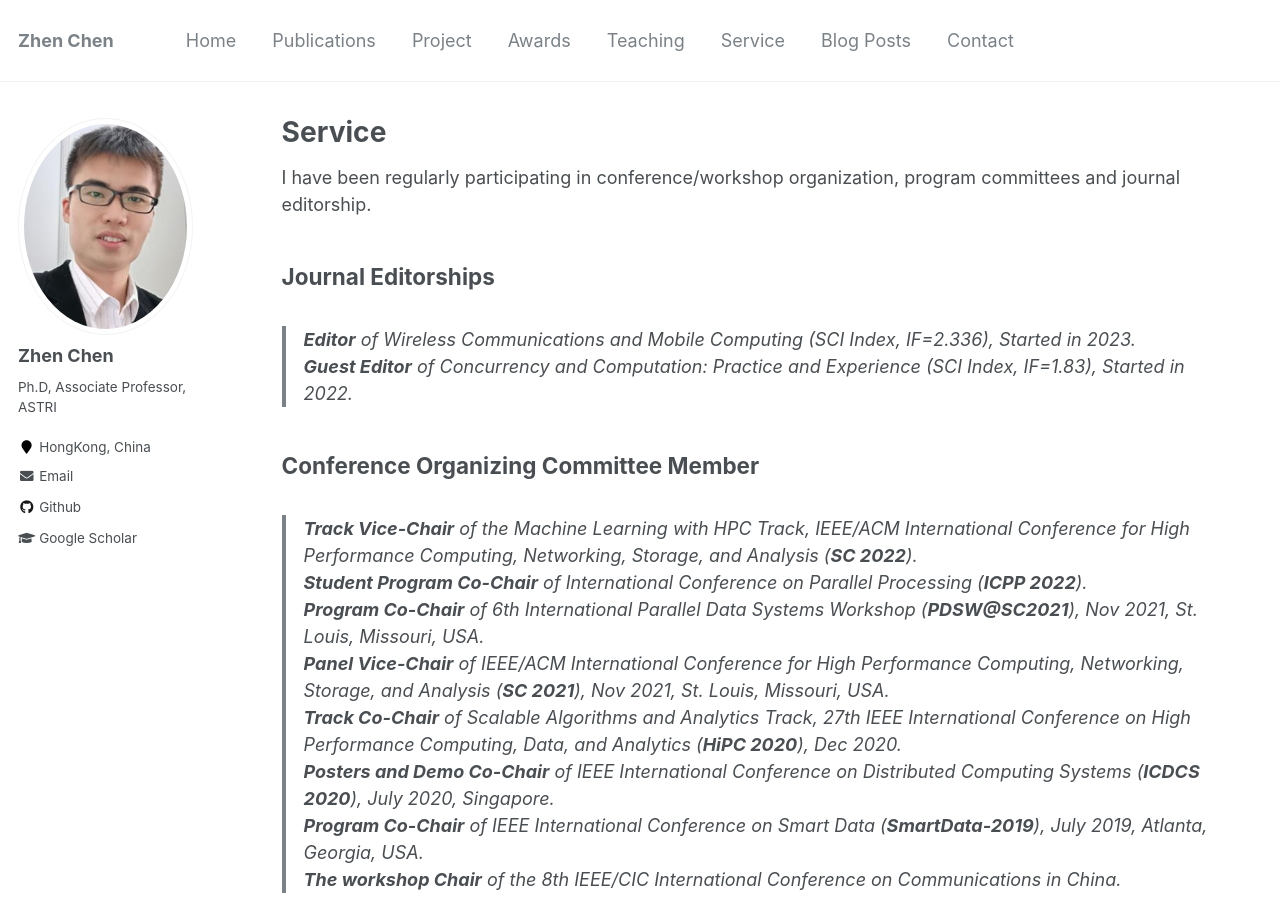
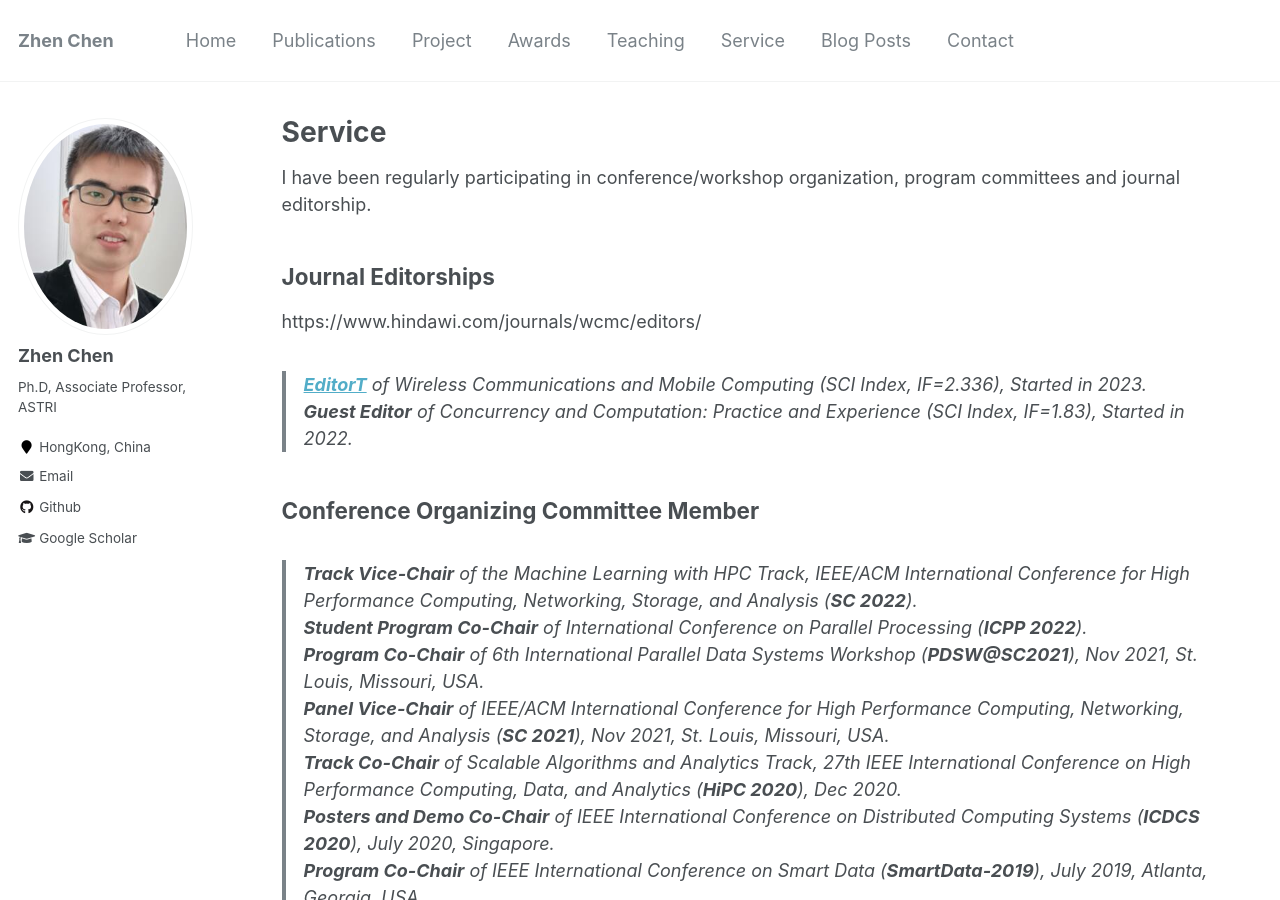
Before and after one commit to baile035/chenz_CV, a Jekyll site: the page built from _pages/service.md, in a window 1280 px wide and 900 px high. Built offline with Jekyll 4.4.1, drawn with Linux system fonts in a browser that asks for light colours.

Commit message:
Update service.md

```diff
--- a/_pages/service.md
+++ b/_pages/service.md
@@ -9,7 +9,10 @@ I have been regularly participating in conference/workshop organization, program
 
 Journal Editorships
 ---
-> **Editor** of Wireless Communications and Mobile Computing (SCI Index, IF=2.336), Started in 2023.<br>
+https://www.hindawi.com/journals/wcmc/editors/
+
+
+> **<a href="http://ceie.szu.edu.cn/">EditorT</a>** of Wireless Communications and Mobile Computing (SCI Index, IF=2.336), Started in 2023.<br>
 <!--
 > **Associate Editor** of IEEE Transactions on Parallel and Distributed Systems (SCI Index, IF=2.69), Started in Jan 2022.<br>
 -->
```
